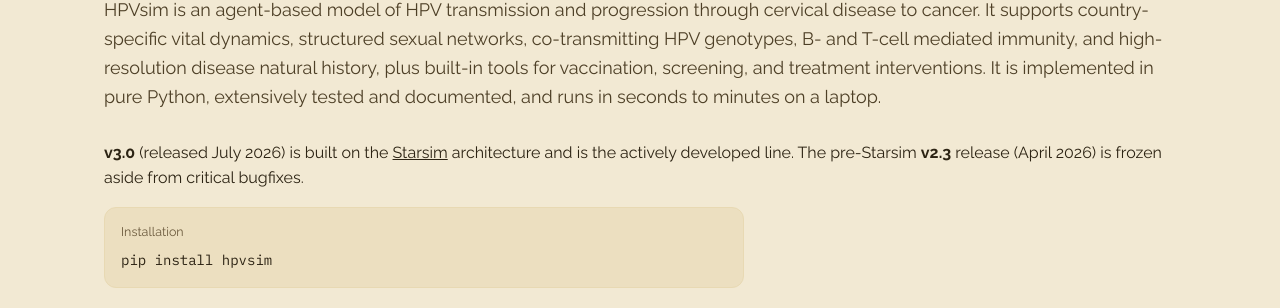
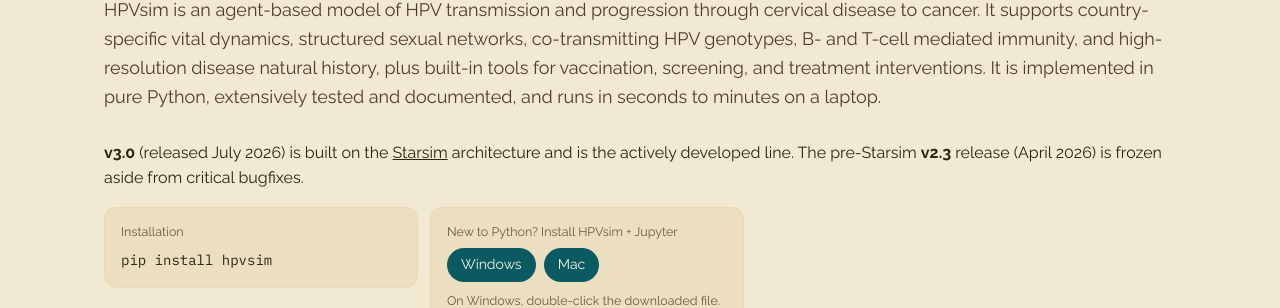
Before and after one commit to hpvsim/hpvsim.github.io, an Eleventy site: page src/index.njk in a window 1280 px wide. Shown: the part 287-595 px from the top of the page. Built offline with nearby package versions, Linux system fonts and the light colour scheme; Eleventy itself is replaced by a stand-in of ours; files that its build step writes are made by us from their sources.

Commit message:
Hero: Windows/Mac installer buttons for users new to Python

```diff
--- a/public/site.css
+++ b/public/site.css
@@ -162,10 +162,19 @@ a { color: inherit; }
   font-size: clamp(36px, 5vw, 56px); line-height: 1; margin: 0; }
 .sec-desc { max-width: 46ch; font-size: 16px; line-height: 1.6; color: var(--ink-soft); margin: 0; }
 #model .installs { display: grid; grid-template-columns: repeat(auto-fit, minmax(240px, 1fr));
-  gap: 12px; margin: 0 0 26px; max-width: 640px; }
+  gap: 12px; margin: 0 0 26px; max-width: 640px; align-items: start; }
 #model .inst { background: var(--surface-2); border: 1px solid var(--line-2); border-radius: 12px; padding: 14px 16px; }
 #model .lbl { display: block; font-size: 12.5px; color: var(--muted); margin-bottom: 7px; }
 #model code { font-family: var(--font-mono); font-size: 14px; color: var(--ink); }
+#model .btns .btn + details { margin-left: 4px; }
+#model .btn { font-size: 14px; padding: 6px 14px; border-radius: 999px; text-decoration: none; cursor: pointer;
+  color: var(--surface); background: var(--teal-d); list-style: none; display: inline-block; }
+#model .btn::-webkit-details-marker { display: none; }
+#model .btn:hover { background: var(--teal); }
+#model details { display: inline; }
+#model details ol { margin: 10px 0 0; padding-left: 20px; font-size: 13.5px; line-height: 1.6; color: var(--ink-soft); }
+#model details code { font-size: 12.5px; overflow-wrap: anywhere; }
+#model .note { font-size: 12.5px; line-height: 1.5; color: var(--muted); margin: 10px 0 0; }
 #model .arch { display: grid; gap: 10px; max-width: 640px; margin: 0 0 26px; }
 #model .arch .base, #model .arch .mods { font-family: var(--font-mono); font-size: 12px; color: var(--muted); }
 #model .links { display: flex; flex-wrap: wrap; gap: 10px; }
--- a/src/index.njk
+++ b/src/index.njk
@@ -37,6 +37,20 @@ HPVsim is an agent-based model of HPV transmission and progression through cervi
       <div class="inst">
         <span class="lbl">Installation</span>
         <code>pip install hpvsim</code>
+      </div>
+      <div class="inst">
+        <span class="lbl">New to Python? Install HPVsim + Jupyter</span>
+        <div class="btns">
+          <a class="btn" href="https://github.com/starsimhub/hpvsim/releases/latest/download/install.bat">Windows</a>
+          <details>
+            <summary class="btn">Mac</summary>
+            <ol>
+              <li>Open Terminal (press ⌘-Space, type <em>Terminal</em>, press Enter).</li>
+              <li>Paste this and press Enter:<br><code>curl -LsSf https://hpvsim.org/install.sh | sh</code></li>
+            </ol>
+          </details>
+        </div>
+        <p class="note">On Windows, double-click the downloaded file. If Windows warns about it, click <em>More info → Run anyway</em>.</p>
       </div>
     </div>
     <div class="links">
```
